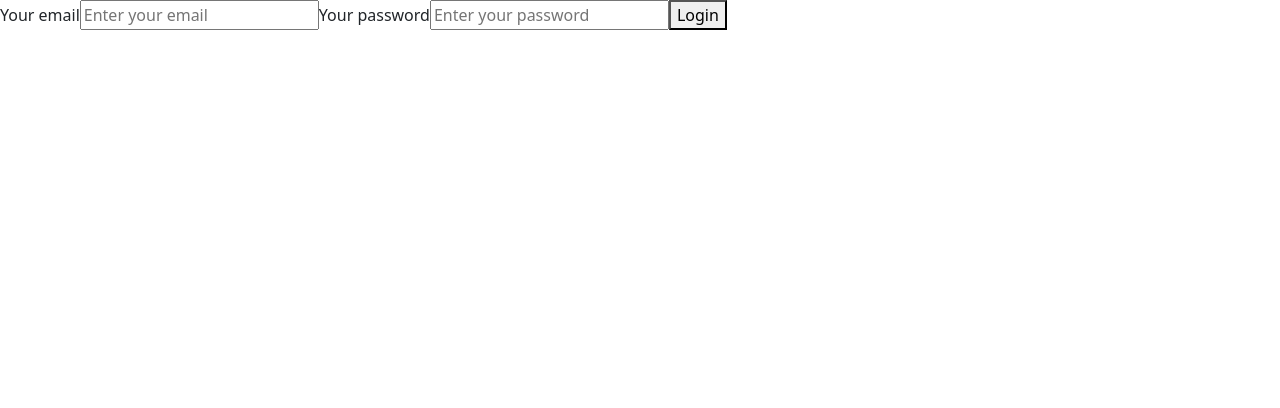
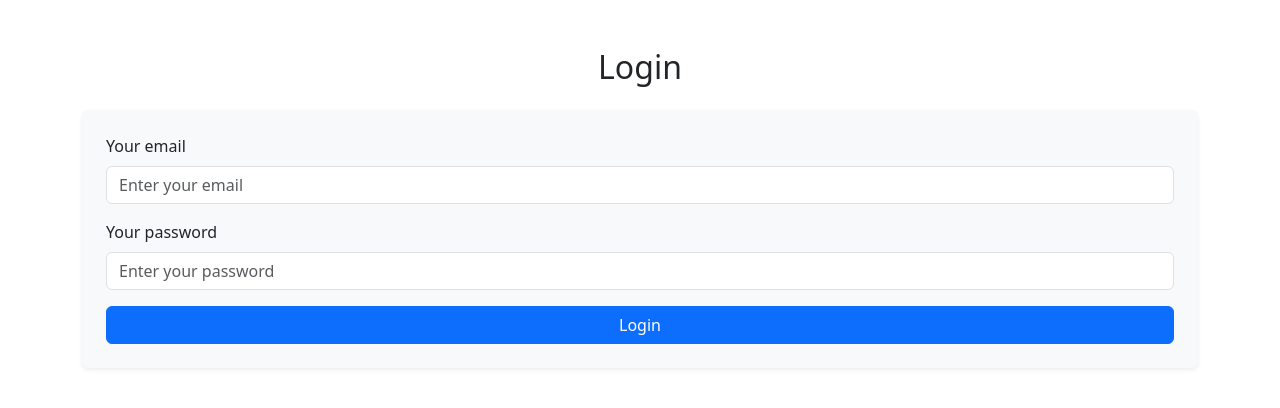
Before and after one commit to Deividas-Kozlovas/todo-learning, a React (Vite) app: page / in a window 1280 px wide. Shown: the top 408 px of the page. Built offline with nearby package versions, Linux system fonts and the light colour scheme; no server answers.

Commit message:
add: bootstrap styling for login

```diff
--- a/src/user/Login.tsx
+++ b/src/user/Login.tsx
@@ -33,34 +33,51 @@ const Login = () => {
   const submitHandler = (e: { preventDefault: () => void }) => {
     e.preventDefault();
     if (!userData.email || !userData.password) {
-      alert("Pleas fill in all fields");
+      alert("Please fill in all fields");
       return;
     }
     loginWithEmailAndPassword(userData.email, userData.password);
   };
 
   return (
-    <form onSubmit={submitHandler}>
-      <label htmlFor="email">Your email</label>
+    <div className="container mt-5">
+      <h2 className="text-center mb-4">Login</h2>
+      <form onSubmit={submitHandler} className="bg-light p-4 rounded shadow-sm">
+        <div className="mb-3">
+          <label htmlFor="email" className="form-label">
+            Your email
+          </label>
           <input
             type="email"
             name="email"
             id="email"
             value={userData.email}
             placeholder="Enter your email"
+            className="form-control"
             onChange={handleChange}
           />
-      <label htmlFor="password">Your password</label>
+        </div>
+        <div className="mb-3">
+          <label htmlFor="password" className="form-label">
+            Your password
+          </label>
           <input
             type="password"
             name="password"
             id="password"
             value={userData.password}
             placeholder="Enter your password"
+            className="form-control"
             onChange={handleChange}
           />
-      <button type="submit">Login</button>
+        </div>
+        <div className="d-grid gap-2">
+          <button type="submit" className="btn btn-primary">
+            Login
+          </button>
+        </div>
       </form>
+    </div>
   );
 };
 
--- a/src/user/Register.tsx
+++ b/src/user/Register.tsx
@@ -17,7 +17,7 @@ const Register = () => {
     password: "",
   });
 
-  const [error] = useAuthState(auth);
+  const [, , error] = useAuthState(auth);
   const navigate = useNavigate();
 
   const handleChange = (e: React.ChangeEvent<HTMLInputElement>) => {
```
Lines whose indentation alone changed are shown as unchanged.
